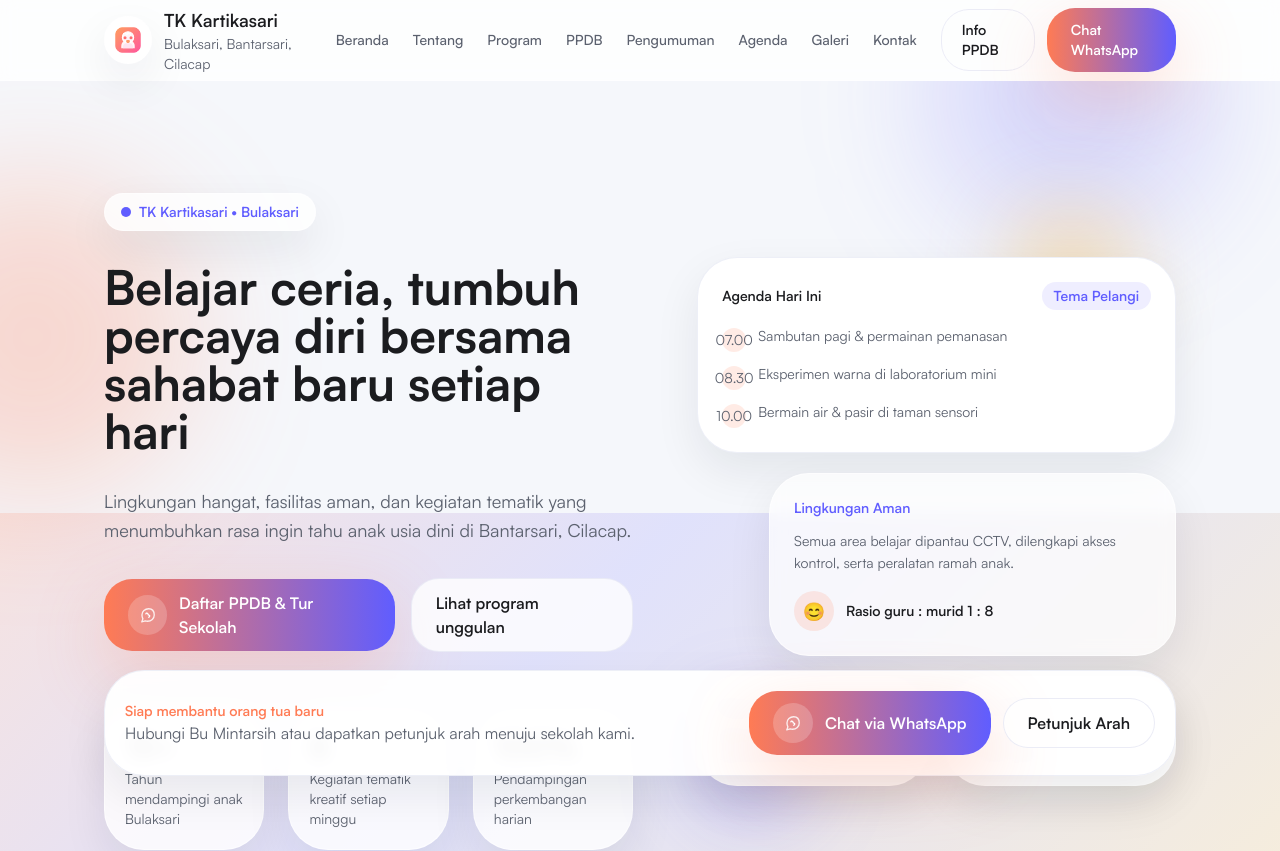
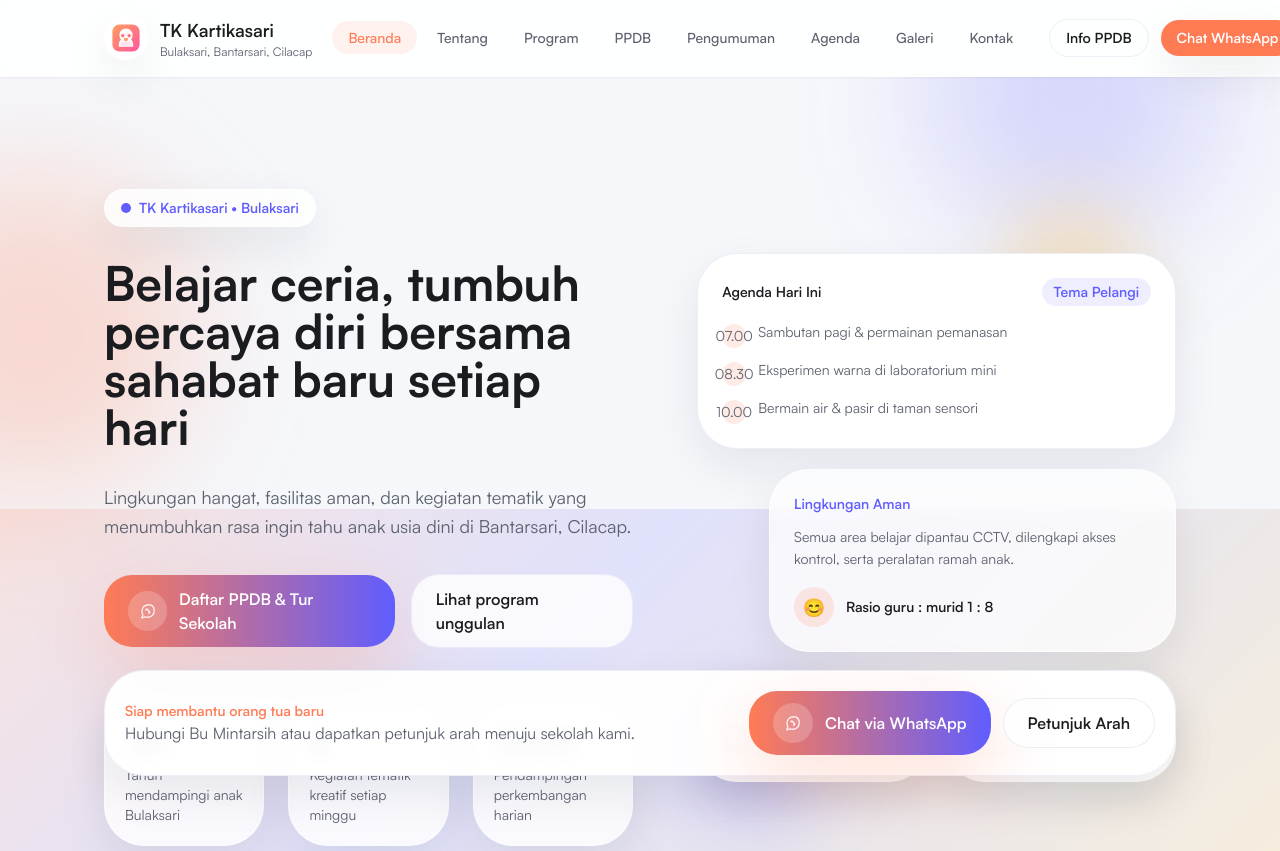
Before and after one commit to jwrfree/tk-kartikasari, a Next.js app in the folder tk-kartikasari/: page / in a window 1280 px wide. Shown: the top 851 px of the page. Built offline with nearby package versions, Linux system fonts and the light colour scheme.

Commit message:
Refine header layout

```diff
--- a/tk-kartikasari/app/layout.tsx
+++ b/tk-kartikasari/app/layout.tsx
@@ -4,7 +4,7 @@ import site from "@/data/site.json";
 import Link from "next/link";
 import { waLink } from "@/lib/utils";
 import MobileNav from "@/components/MobileNav";
-import { mainNav } from "@/data/navigation";
+import DesktopNav from "@/components/DesktopNav";
 
 export const metadata: Metadata = {
   title: "TK Kartikasari Bulaksari Bantarsari Cilacap — Taman Kanak-kanak",
@@ -17,42 +17,43 @@ export default function RootLayout({ children }: { children: React.ReactNode })
     <html lang="id">
       <body className="bg-surfaceAlt text-text font-sans">
         <div className="relative min-h-screen">
-          <header className="sticky top-0 z-40 border-b border-white/40 bg-white/80 backdrop-blur">
-            <div className="container flex h-20 items-center justify-between gap-6">
-              <Link href="/" className="flex items-center gap-3">
-                <img src={site.logo} alt="Logo TK Kartikasari" className="h-12 w-12 rounded-2xl border border-white/70 bg-white p-2 shadow-soft" />
-                <div>
-                  <p className="text-lg font-semibold text-text">{site.schoolName}</p>
-                  <p className="text-sm text-text-muted">Bulaksari, Bantarsari, Cilacap</p>
-                </div>
+          <header className="sticky top-0 z-50 border-b border-white/60 bg-white/90 shadow-sm backdrop-blur">
+            <div className="container">
+              <div className="flex w-full items-center gap-3 py-3 md:gap-5 md:py-4">
+                <Link
+                  href="/"
+                  className="flex shrink-0 items-center gap-3 text-text transition hover:opacity-90 focus-visible:outline-none focus-visible:ring-2 focus-visible:ring-primary/40"
+                >
+                  <span className="flex h-11 w-11 items-center justify-center rounded-2xl border border-white/70 bg-white shadow-soft">
+                    <img src={site.logo} alt="Logo TK Kartikasari" className="h-8 w-8 object-contain" />
+                  </span>
+                  <span className="flex min-w-0 flex-col leading-tight">
+                    <span className="truncate text-base font-semibold md:text-lg">{site.schoolName}</span>
+                    <span className="hidden text-xs text-text-muted sm:inline">Bulaksari, Bantarsari, Cilacap</span>
+                  </span>
                 </Link>
-              <nav className="hidden items-center gap-6 text-sm font-medium text-text-muted md:flex">
-                {mainNav.map((item) => (
-                  <Link key={item.href} href={item.href} className="transition hover:text-text">
-                    {item.label}
-                  </Link>
-                ))}
-              </nav>
-              <div className="flex items-center gap-3">
+                <DesktopNav />
+                <div className="flex shrink-0 items-center gap-2 sm:gap-3">
                   <Link
                     href="/ppdb"
-                  className="hidden rounded-2xl border border-border/80 px-5 py-2.5 text-sm font-semibold text-text hover:border-primary hover:text-primary md:inline-flex"
+                    className="hidden rounded-full border border-border/70 px-4 py-2 text-sm font-semibold text-text transition hover:border-primary hover:text-primary focus-visible:outline-none focus-visible:ring-2 focus-visible:ring-primary/40 md:inline-flex"
                   >
                     Info PPDB
                   </Link>
                   <a
                     href={waLink("Halo Bu Mintarsih, saya ingin info PPDB TK Kartikasari.")}
-                  className="btn-primary hidden text-sm md:inline-flex"
+                    className="hidden rounded-full bg-primary px-4 py-2 text-sm font-semibold text-white shadow-soft transition hover:brightness-[1.05] focus-visible:outline-none focus-visible:ring-2 focus-visible:ring-primary/40 md:inline-flex"
                   >
                     Chat WhatsApp
                   </a>
                   <Link
                     href="/ppdb"
-                  className="inline-flex rounded-2xl border border-border/80 px-4 py-2 text-sm font-semibold text-text hover:border-primary hover:text-primary md:hidden"
+                    className="inline-flex items-center rounded-full border border-border/70 px-3 py-2 text-sm font-semibold text-text transition hover:border-primary hover:text-primary focus-visible:outline-none focus-visible:ring-2 focus-visible:ring-primary/40 md:hidden"
                   >
                     PPDB
                   </Link>
                   <MobileNav />
+                </div>
               </div>
             </div>
           </header>
--- /dev/null
+++ b/tk-kartikasari/components/DesktopNav.tsx
@@ -0,0 +1,39 @@
+"use client";
+
+import Link from "next/link";
+import { usePathname } from "next/navigation";
+
+import { mainNav } from "@/data/navigation";
+
+export default function DesktopNav() {
+  const pathname = usePathname();
+
+  return (
+    <nav aria-label="Menu utama" className="hidden flex-1 items-center justify-center lg:flex">
+      <ul className="flex items-center gap-1 text-sm font-medium text-text-muted">
+        {mainNav.map((item) => {
+          const isActive =
+            item.href === "/"
+              ? pathname === "/"
+              : pathname === item.href || pathname.startsWith(`${item.href}/`);
+
+          return (
+            <li key={item.href}>
+              <Link
+                href={item.href}
+                aria-current={isActive ? "page" : undefined}
+                className={`rounded-full px-4 py-2 transition focus-visible:outline-none focus-visible:ring-2 focus-visible:ring-primary/40 ${
+                  isActive
+                    ? "bg-primary/10 text-primary"
+                    : "text-text-muted hover:bg-surfaceAlt hover:text-text"
+                }`}
+              >
+                {item.label}
+              </Link>
+            </li>
+          );
+        })}
+      </ul>
+    </nav>
+  );
+}
--- a/tk-kartikasari/components/MobileNav.tsx
+++ b/tk-kartikasari/components/MobileNav.tsx
@@ -14,13 +14,13 @@ export default function MobileNav() {
   const closeMenu = () => setOpen(false);
 
   return (
-    <div className="relative md:hidden">
+    <div className="relative lg:hidden">
       <motion.button
         type="button"
         onClick={() => setOpen((prev) => !prev)}
         aria-expanded={open}
         aria-controls="mobile-nav"
-        className="inline-flex items-center justify-center rounded-2xl border border-border/80 bg-white/80 p-2 text-text shadow-soft transition hover:border-primary hover:text-primary"
+        className="inline-flex items-center justify-center rounded-full border border-border/70 bg-white/90 p-2.5 text-text shadow-soft transition hover:border-primary hover:text-primary focus-visible:outline-none focus-visible:ring-2 focus-visible:ring-primary/40"
         whileTap={{ scale: 0.95 }}
       >
         <span className="sr-only">Toggle navigation</span>
@@ -46,7 +46,7 @@ export default function MobileNav() {
         {open ? (
           <motion.div
             id="mobile-nav"
-            className="absolute right-0 top-12 z-50 w-64 rounded-3xl border border-border/70 bg-white p-4 shadow-xl"
+            className="absolute right-0 top-14 z-50 w-64 rounded-3xl border border-border/70 bg-white/95 p-4 shadow-xl backdrop-blur"
             initial={{ opacity: 0, y: -8 }}
             animate={{ opacity: 1, y: 0 }}
             exit={{ opacity: 0, y: -8 }}
@@ -54,13 +54,17 @@ export default function MobileNav() {
           >
             <nav className="flex flex-col gap-1 text-sm font-medium text-text">
               {mainNav.map((item) => {
-                const isActive = pathname === item.href;
+                const isActive =
+                  item.href === "/"
+                    ? pathname === "/"
+                    : pathname === item.href || pathname.startsWith(`${item.href}/`);
                 return (
                   <Link
                     key={item.href}
                     href={item.href}
                     onClick={closeMenu}
-                    className={`rounded-2xl px-4 py-2 transition ${
+                    aria-current={isActive ? "page" : undefined}
+                    className={`rounded-full px-4 py-2 transition focus-visible:outline-none focus-visible:ring-2 focus-visible:ring-primary/40 ${
                       isActive
                         ? "bg-primary/10 text-primary"
                         : "text-text-muted hover:bg-surfaceAlt hover:text-text"
```
Lines whose indentation alone changed are shown as unchanged.
